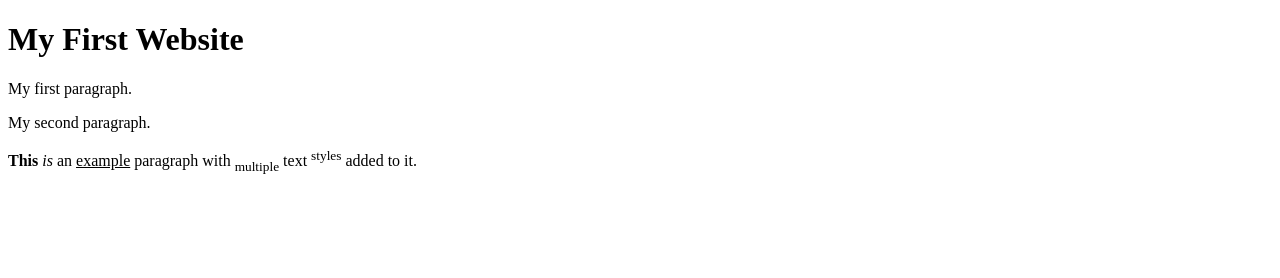
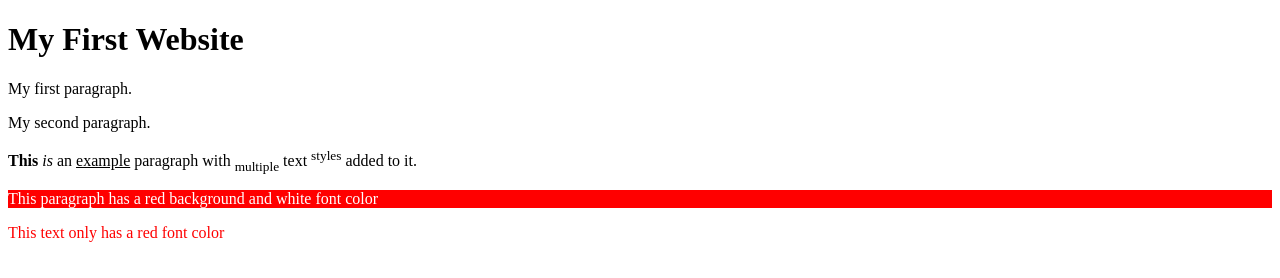
Before and after one commit to KazuGER/codersrank-practice, a website: page index.html in a window 1280 px wide. Drawn offline with Linux system fonts and the light colour scheme.

Commit message:
Added paragraphs with different font and background color

```diff
--- a/index.html
+++ b/index.html
@@ -15,6 +15,9 @@
 
     <!-- <p>This paragraph is commented our and therefore not visible -->
 
+    <p style="background-color: red; color: #fff;">This paragraph has a red background and white font color</p>
+
+    <p style="color: red;">This text only has a red font color</p>
 
   </body>
 </html>
```
